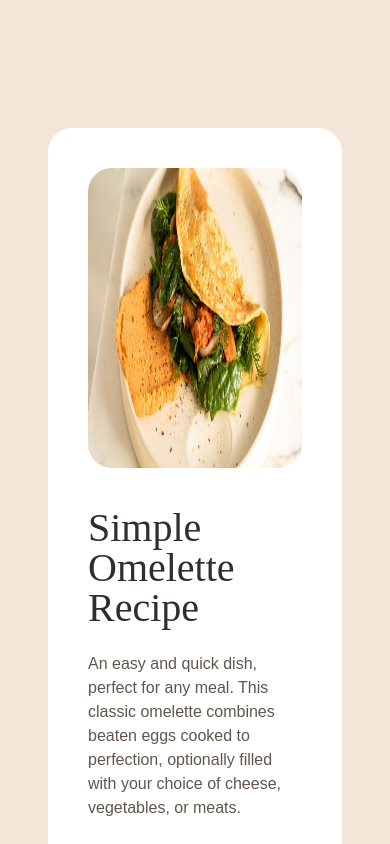
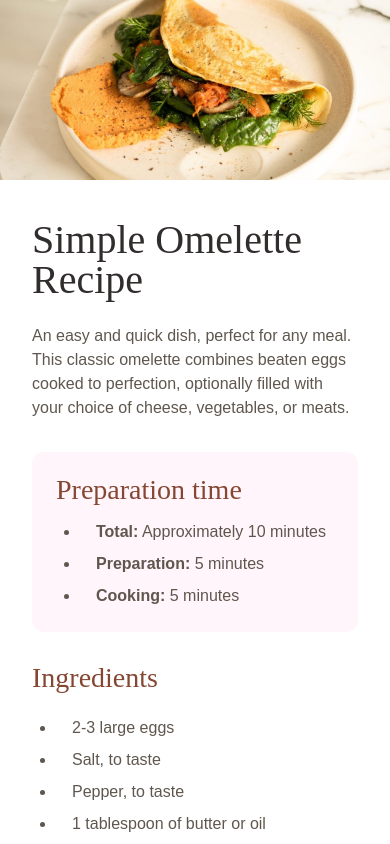
Before and after one commit to JamesLaviron/recipe-page-main, a Vue app: page / in a window 390 px wide. Shown: the top 844 px of the page. Built offline with nearby package versions, Linux system fonts and the light colour scheme.

Commit message:
Handle mobile rendering

```diff
--- a/src/App.vue
+++ b/src/App.vue
@@ -144,10 +144,6 @@ export default {
 </script>
 
 <style scoped lang="scss">
-// @import "./assets/styles/_variables.scss";
-// @import "./assets/styles/typo.scss";
-// @import "./assets/styles/text-presets.scss";
-
 #app {
   display: flex;
   justify-content: center;
@@ -186,4 +182,18 @@ main {
   color: $color-stone-600;
   @include text-preset-4;
 }
+
+// Handle mobile
+@media (max-width: $breakpoint-mobile) {
+  main {
+    padding: 0;
+  }
+  .card {
+    padding: 0;
+    gap: 0;
+  }
+  .card__content {
+    padding: $spacing-500 $spacing-400;
+  }
+}
 </style>
--- a/src/assets/styles/_variables.scss
+++ b/src/assets/styles/_variables.scss
@@ -20,3 +20,6 @@ $spacing-300: 2.4rem;
 $spacing-200: 1.6rem;
 $spacing-150: 1.2rem;
 $spacing-100: 0.8rem;
+
+// Media queries
+$breakpoint-mobile: 500px;
--- a/src/components/ImageComponent.vue
+++ b/src/components/ImageComponent.vue
@@ -1,4 +1,5 @@
 <template>
+  <div class="card__image-container">
     <img
       :src="src"
       :alt="alt"
@@ -6,9 +7,12 @@
       :height="height"
       :class="className"
     />
+  </div>
 </template>
 
 <script>
+// import "../assets/styles/_variables.scss";
+
 export default {
   name: "ImageComponent",
   props: {
@@ -21,10 +25,19 @@ export default {
 };
 </script>
 
-<style scoped>
+<style scoped lang="scss">
+.card__image-container {
+  max-height: 30rem;
+}
 .card__image {
-  max-height: 30rem;
+  height: 100%;
   width: 100%;
   border-radius: 2.4rem;
 }
+
+@media (max-width: $breakpoint-mobile) {
+  .card__image {
+    border-radius: unset;
+  }
+}
 </style>
```
Lines whose indentation alone changed are shown as unchanged.
